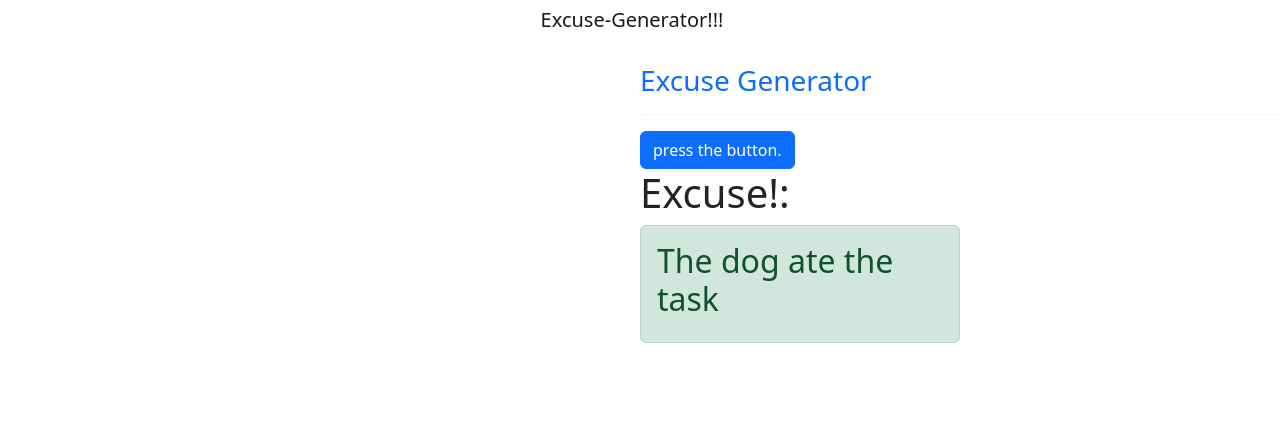
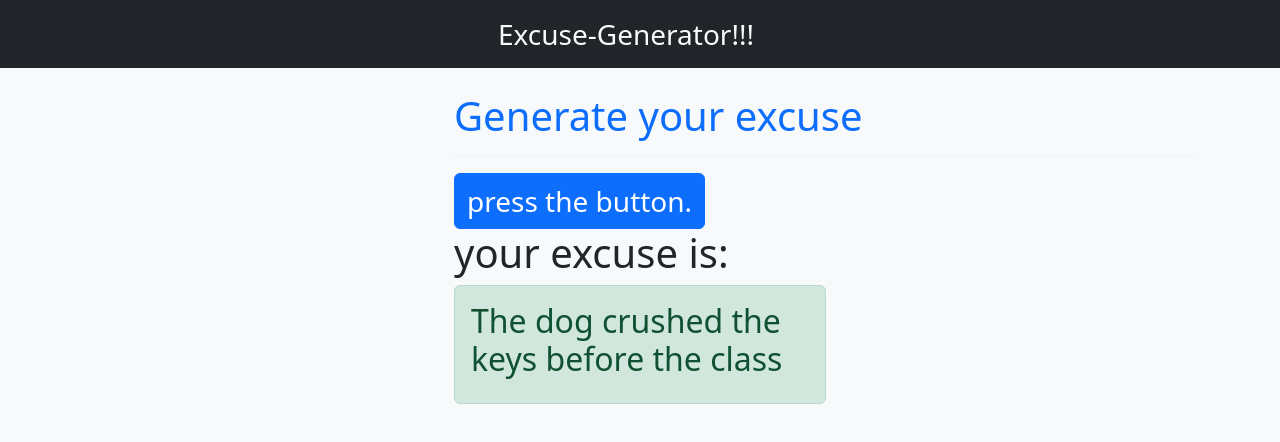
Before and after one commit to Patricio-Espinoza-Rojas/Excuse-Generator-in-Javascript, a plain HTML site: page index.html in a window 1280 px wide. Both pictures are taken after a click on the button "press the button.". Drawn offline with nearby package versions, Linux system fonts and the light colour scheme.

Commit message:
Generator Excuse finish

```diff
--- a/index.html
+++ b/index.html
@@ -9,21 +9,20 @@
       crossorigin="anonymous"
     />
 	</head>
-<body>
-    <div class="position-relative my-3">
-	<nav class="navbar navbar-default position-absolute top-100 start-50 translate-middle mt-1">
-		<div class="container-fluid">
-			<a class="navbar-brand" href="">Excuse-Generator!!!</a>
+<body class="bg-light bg-gradiente">
+	<nav class="navbar bg-dark">
+		<div class="container-fluid nav justify-content-center">
+			<a class="navbar-brand text-light fs-3" href="">Excuse-Generator!!!</a>
 		</div>
 	</nav>
-    </div>
 
-	<div class="position-relative">
-        <div class="col-md-6 position-absolute top-50 start-50 my-5">
-            <h3 class="text-primary">Excuse Generator</h3>
+
+	<div class="container">
+        <div class="col-md-8 offset-md-4 py-4">
+            <h3 class="text-primary fs-1">Generate your excuse</h3>
             <hr style="border-top:1px dotted #ccc;"/>
             <div class="col-md-6">
-                <button class="btn btn-primary btn btn-block" onclick="generate()">press the button.</button>
+                <button class="btn btn-primary btn btn-block fs-3" onclick="generate()">press the button.</button>
                 <div id="result"></div>
             </div>
         </div>
--- a/script.js
+++ b/script.js
@@ -1,12 +1,14 @@
 function generate() {
-    var excuse = ["The dog ate the task", "The pen has no ink", "do not reach the car bus", "they cut off my internet ",
-    "Don't get in that class ", "lost the notebook", "Like Tuesday? I thought it was Thursday",
-    "i spent all day on the toilet", "I got hacked into the Outlook and there was my schedule",
-    "I was sitting on a bench next to a beautiful woman and half an hour seemed to me two minutes... it's not my fault, it's Einstein's. ",
-    "I'm sorry I can't, I have too much work", "I'm sick I'll finish it tomorrow",
-    "I won't do anything until the boss tells me what to do",];
 
-    var rand_excuse = Math.floor(Math.random() * excuse.length);
-    document.getElementById('result').innerHTML = "<h1>Excuse!:</h1><div class='alert alert-success'><h2>" + excuse[rand_excuse] + " " + "</h2></div>";
+    let who = ['The dog','My grandma','His turtle','My bird'];
+    let rand_who = Math.floor(Math.random() * who.length);
+    let action = ['ate','peed','crushed','broke'];
+    let rand_action = Math.floor(Math.random() * action.length);
+    let what = ['my homework', 'the keys', 'the car'];
+    let rand_what = Math.floor(Math.random() * what.length);
+    let when = ['before the class','right on time','when I finished','during my lunch','while I was praying'];
+    let rand_when = Math.floor(Math.random() * when.length);
+
+    document.getElementById('result').innerHTML = "<h1>your excuse is:</h1><div class='alert alert-success'><h2>" + who[rand_who] + " " + action[rand_action] + " " +what[rand_what] + " " +when[rand_when] + " " + "</h2></div>";
 
 }
```
